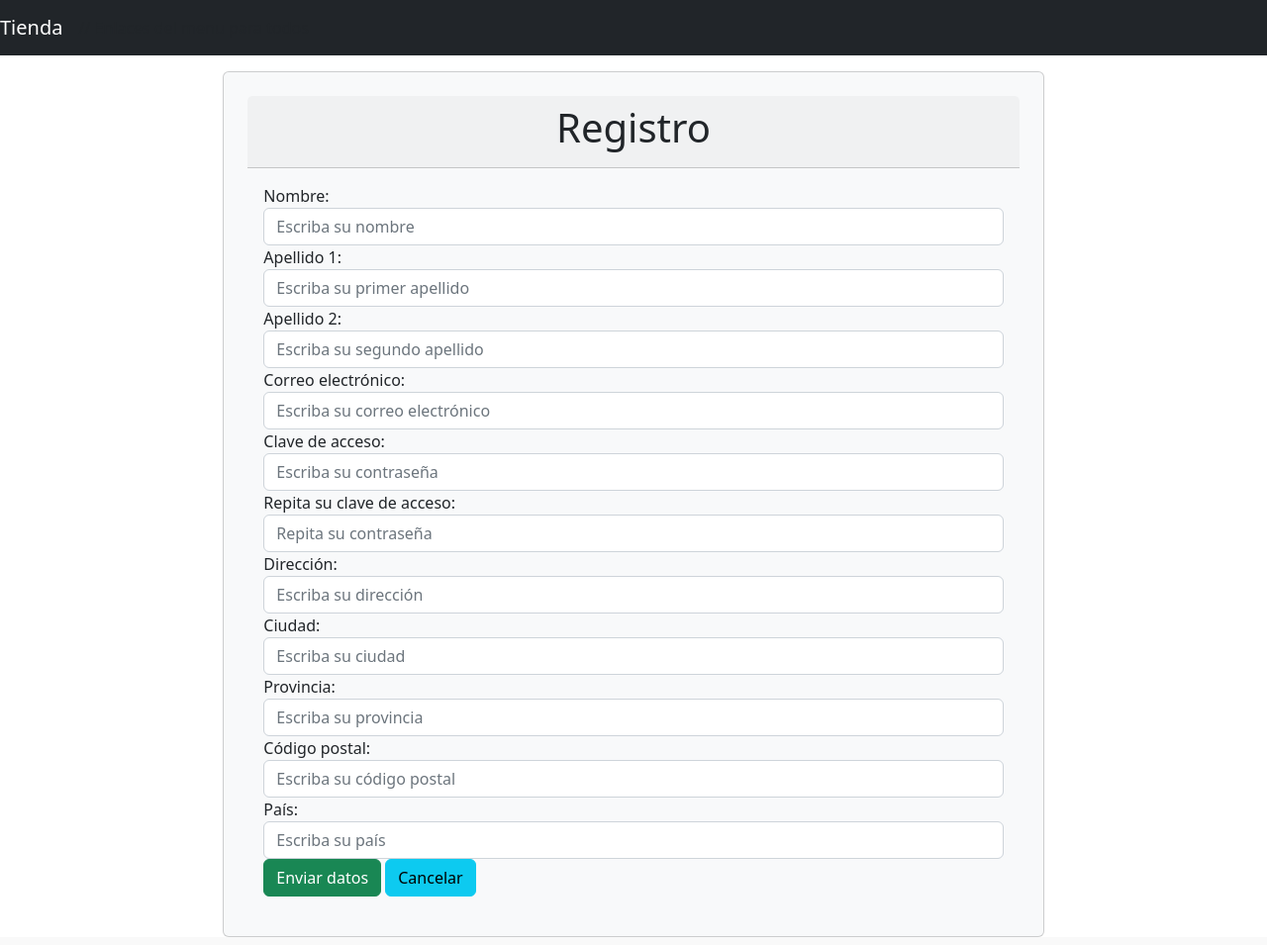
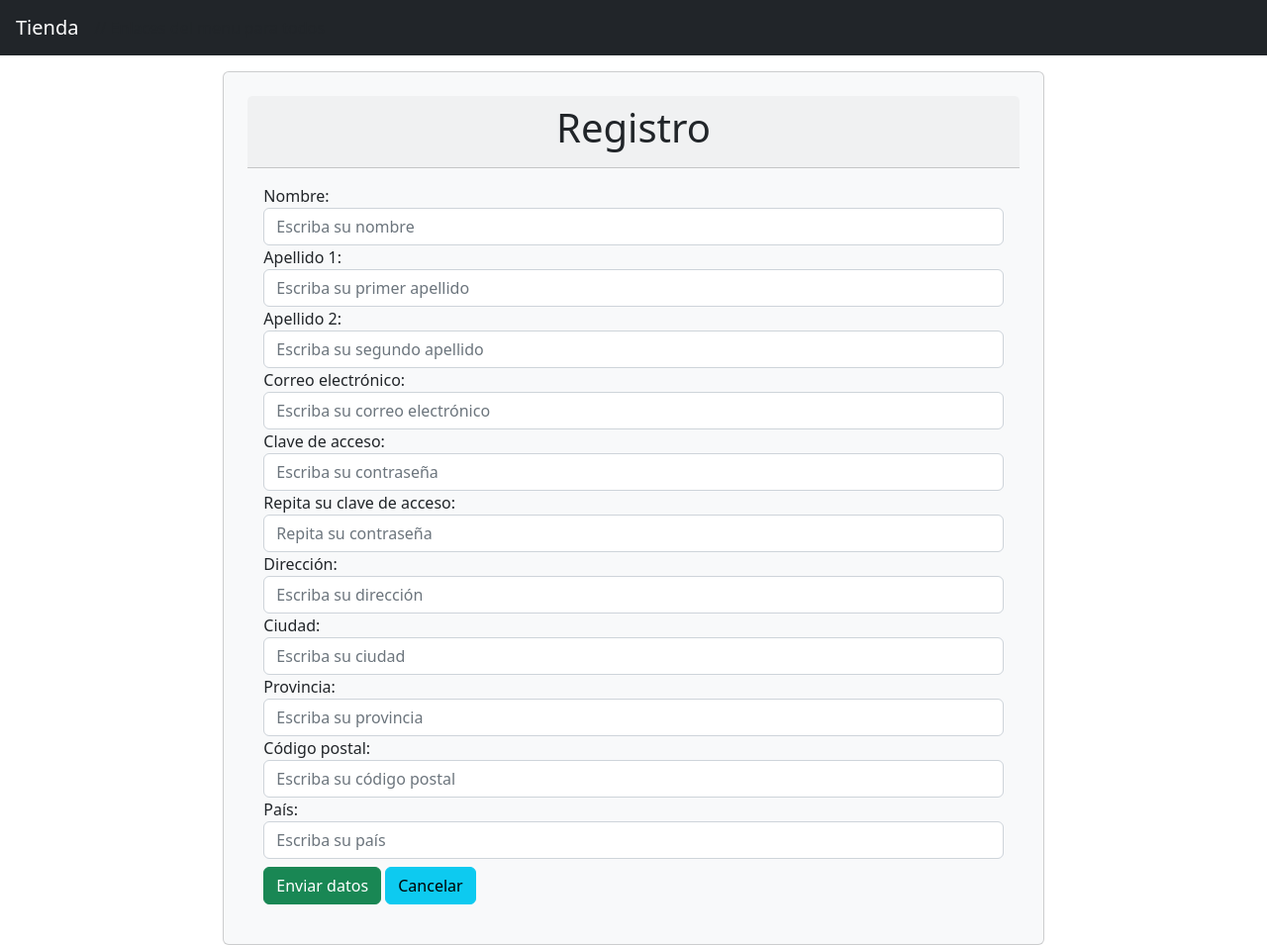
Before and after one commit to BastianRC/Daw-Projects, a PHP site: page /register.php in a window 1280 px wide. Shown: the whole page at 99% size. Run offline with PHP 8.4, Linux system fonts and the light colour scheme; data that the repository does not hold is empty; some libraries are stand-ins or nearby versions.

Commit message:
Paso 18 Fix Bugs

```diff
--- a/PHP/proyecto13/app/libs/Application.php
+++ b/PHP/proyecto13/app/libs/Application.php
@@ -14,14 +14,14 @@ class Application
     {
         $this->separarUrl();
 
-        if ($this->urlController) {
+        if (!$this->urlController) {
             require_once('../app/controllers/LoginController.php');
             $page = new LoginController();
             $page->index();
 
         } elseif (file_exists('../app/controllers/' . ucfirst($this->urlController) . 'Controller.php')) {
             $controller = ucfirst($this->urlController) . 'Controller';
-            require_once('../app/controllers/' . $controller . 'php');
+            require_once('../app/controllers/' . $controller . '.php');
 
             $this->urlController = new $controller;
 
--- a/PHP/proyecto13/app/views/header.php
+++ b/PHP/proyecto13/app/views/header.php
@@ -16,7 +16,7 @@
 
 <body>
     <nav class="navbar navbar-expand-sm bg-dark navbar-dark mb-3">
-        <a href="<?= ROOT ?>" class="navbar-brand">Tienda</a>
+        <a href="<?= ROOT ?>" class="navbar-brand ms-3">Tienda</a>
 
         <div class="collapse navbar-collapse" id="menu">
             // Enlaces del menu para todos
--- a/PHP/proyecto13/app/views/register.php
+++ b/PHP/proyecto13/app/views/register.php
@@ -49,7 +49,7 @@
                 <label for="country">País:</label>
                 <input type="text" name="country" id="country" class="form-control" required placeholder="Escriba su país">
             </div>
-            <div class="form-group text-left">
+            <div class="form-group text-left mt-2">
                 <input type="submit" value="Enviar datos" class="btn btn-success">
                 <a href="<?= ROOT ?>login/" class="btn btn-info">Cancelar</a>
             </div>
```
